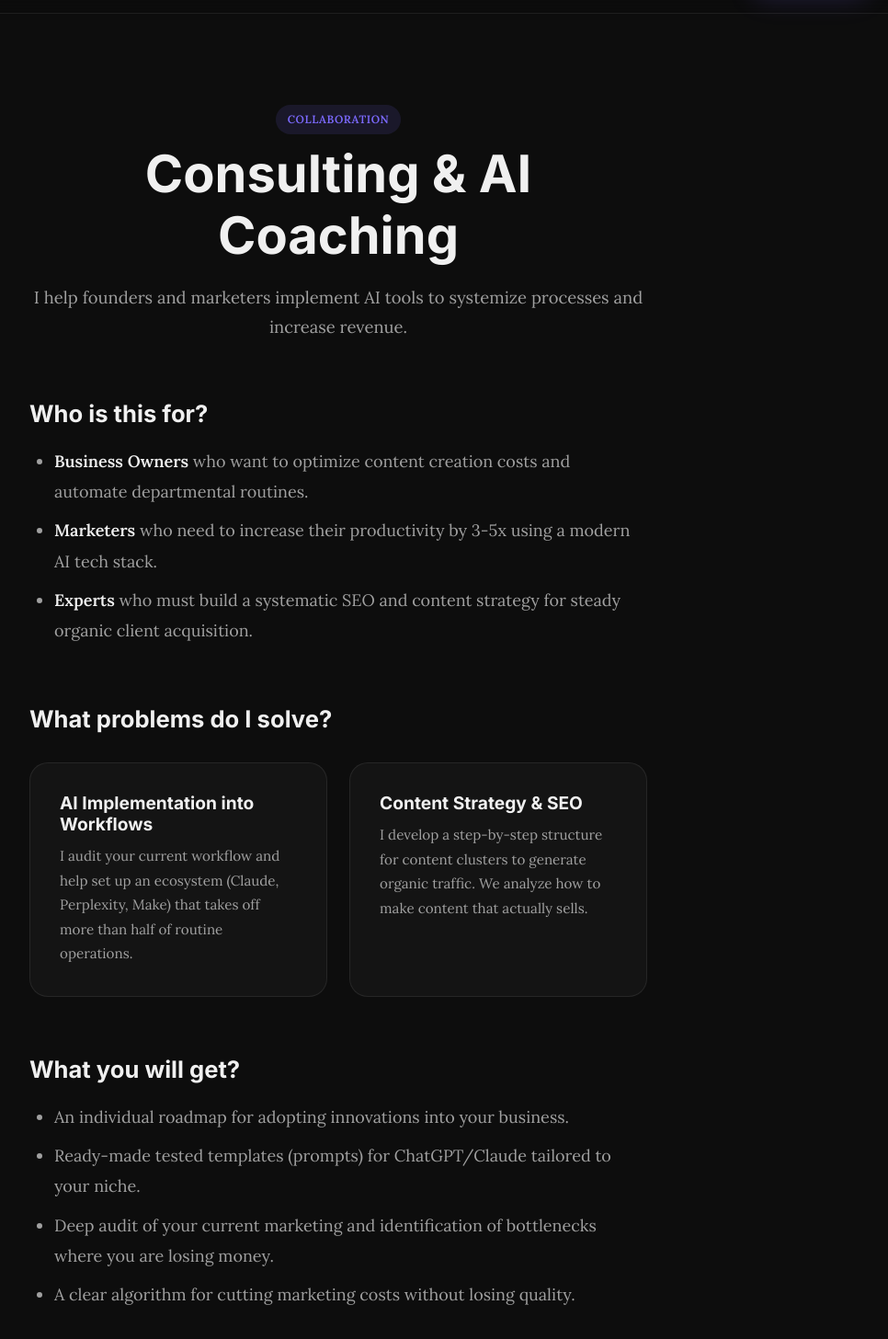
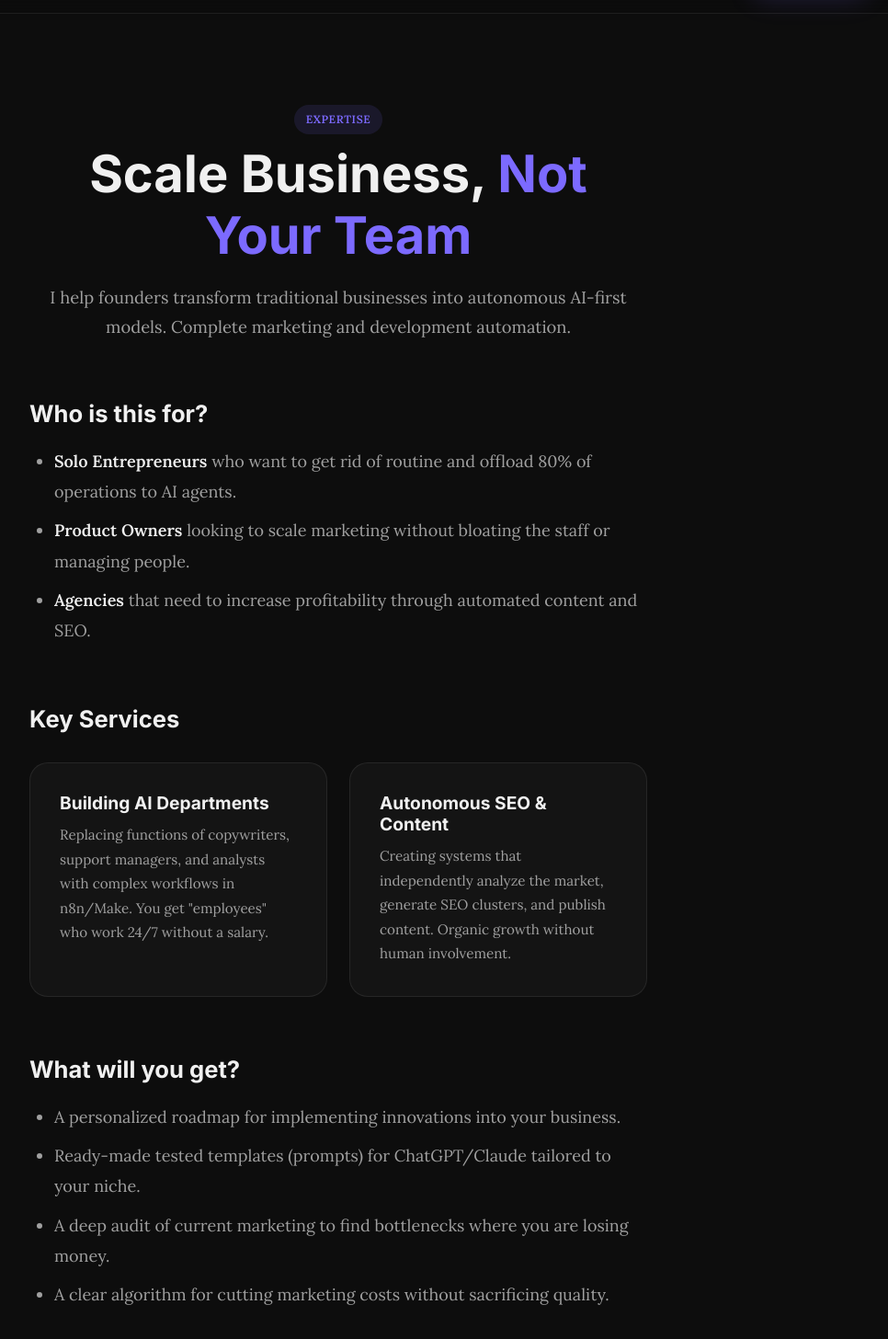
Before and after one commit to andrusyshyn-beta/taras-blog, a Next.js app: page /en/services in a window 1280 px wide. Shown: the part 54-1510 px from the top of the page at 92% size, without its empty margins (272-1238 px from the left). Built offline with nearby package versions, Linux system fonts and the light colour scheme.

Commit message:
Fixed tool CTA visibility on light background by using accent variables

```diff
--- a/app/(uk)/page.js
+++ b/app/(uk)/page.js
@@ -20,11 +20,11 @@ export default function HomePage() {
               Новий матеріал щотижня
             </div>
             <h1 className={styles.heroTitle}>
-              Впроваджуй AI швидше за{' '}
-              <span className={styles.heroAccent}>конкурентів</span>
+              Будую AI-first компанію{' '}
+              <span className={styles.heroAccent}>без жодного працівника</span>
             </h1>
             <p className={styles.heroDesc}>
-              Практичний блог про штучний інтелект, автоматизацію та growth-маркетинг. Показую, як одна людина з правильним AI-інструментарієм може працювати ефективніше за цілу команду.
+              Архітектура автономного бізнесу в епоху ШІ. Кейси, автоматизація та стратегії росту, де 80% процесів виконують AI-агенти.
             </p>
             <div className={styles.heroActions}>
               <Link href="/blog" className="btn btn--primary">
--- a/app/en/layout.js
+++ b/app/en/layout.js
@@ -12,21 +12,21 @@ export const viewport = {
 export const metadata = {
   metadataBase: new URL('https://taras-blog.vercel.app'),
   title: {
-    default: 'Taras Andrusyshyn — Tech & Marketing',
+    default: 'Taras Andrusyshyn — Autonomous Business / AI',
     template: '%s | Taras Andrusyshyn',
   },
   description:
-    'Blog about AI, tech, and marketing. Practical content without fluff: tools, strategies, and case studies.',
-  keywords: ['tech', 'marketing', 'digital', 'blog', 'Taras Andrusyshyn'],
+    'Autonomous business architecture in the AI era. Case studies, automation, and growth strategies where 80% of processes are handled by AI agents.',
+  keywords: ['AI', 'automation', 'solopreneurship', 'blog', 'Taras Andrusyshyn'],
   authors: [{ name: 'Taras Andrusyshyn' }],
   creator: 'Taras Andrusyshyn',
   openGraph: {
     type: 'website',
     locale: 'en_US',
     siteName: 'Taras Andrusyshyn',
-    title: 'Taras Andrusyshyn — Tech & Marketing',
+    title: 'Taras Andrusyshyn — Autonomous Business / AI',
     description:
-      'Blog about tech, marketing, and building efficient digital systems.',
+      'Autonomous business architecture in the AI era. Case studies, automation, and growth strategies where 80% of processes are handled by AI agents.',
   },
   twitter: {
     card: 'summary_large_image',
--- a/app/en/page.js
+++ b/app/en/page.js
@@ -20,11 +20,11 @@ export default function HomePage() {
               New material every week
             </div>
             <h1 className={styles.heroTitle}>
-              Adopt AI faster than{' '}
-              <span className={styles.heroAccent}>competitors</span>
+              Building an AI-first company{' '}
+              <span className={styles.heroAccent}>with zero employees</span>
             </h1>
             <p className={styles.heroDesc}>
-              Practical blog about Artificial Intelligence, automation, and growth marketing. I show how one person with the right AI tools can work more efficiently than a whole team.
+              Autonomous business architecture in the AI era. Case studies, automation, and growth strategies where 80% of processes are handled by AI agents.
             </p>
             <div className={styles.heroActions}>
               <Link href="/en/blog" className="btn btn--primary">
--- a/app/en/services/page.js
+++ b/app/en/services/page.js
@@ -1,8 +1,8 @@
 import Link from 'next/link';
 
 export const metadata = {
-  title: 'Services & Consulting',
-  description: 'Personal consulting on AI implementation, content strategy, and growth marketing.',
+  title: 'Services - Build Your Autonomous AI Business | Taras Andrusyshyn',
+  description: 'Helping solo entrepreneurs implement automation and AI agents to scale without hiring workers.',
 };
 
 export default function ServicesPage() {
@@ -10,42 +10,42 @@ export default function ServicesPage() {
     <div className="container--narrow" style={{ paddingTop: 'var(--space-7)', paddingBottom: 'var(--space-7)' }}>
       <div className="prose">
         <div style={{ textAlign: 'center', marginBottom: 'var(--space-5)' }}>
-          <span className="tag" style={{ marginBottom: '10px', display: 'inline-block' }}>Collaboration</span>
-          <h1 style={{ marginTop: 0, marginBottom: 'var(--space-2)' }}>Consulting & AI Coaching</h1>
+          <span className="tag" style={{ marginBottom: '10px', display: 'inline-block' }}>Expertise</span>
+          <h1 style={{ marginTop: 0, marginBottom: 'var(--space-2)' }}>Scale Business, <span className="text-accent">Not Your Team</span></h1>
           <p style={{ fontSize: '1.15rem', color: 'var(--text-secondary)' }}>
-            I help founders and marketers implement AI tools to systemize processes and increase revenue.
+            I help founders transform traditional businesses into autonomous AI-first models. Complete marketing and development automation.
           </p>
         </div>
 
         <h2>Who is this for?</h2>
         <ul>
-          <li><strong>Business Owners</strong> who want to optimize content creation costs and automate departmental routines.</li>
-          <li><strong>Marketers</strong> who need to increase their productivity by 3-5x using a modern AI tech stack.</li>
-          <li><strong>Experts</strong> who must build a systematic SEO and content strategy for steady organic client acquisition.</li>
+          <li><strong>Solo Entrepreneurs</strong> who want to get rid of routine and offload 80% of operations to AI agents.</li>
+          <li><strong>Product Owners</strong> looking to scale marketing without bloating the staff or managing people.</li>
+          <li><strong>Agencies</strong> that need to increase profitability through automated content and SEO.</li>
         </ul>
 
-        <h2>What problems do I solve?</h2>
+        <h2>Key Services</h2>
         <div style={{ display: 'grid', gridTemplateColumns: 'repeat(auto-fit, minmax(280px, 1fr))', gap: 'var(--space-3)', marginTop: 'var(--space-4)' }}>
           <div style={{ padding: 'var(--space-4)', background: 'var(--bg-secondary)', border: '1px solid var(--border)', borderRadius: 'var(--radius-lg)' }}>
-            <h3 style={{ marginTop: 0, fontSize: '1.2rem' }}>AI Implementation into Workflows</h3>
+            <h3 style={{ marginTop: 0, fontSize: '1.2rem' }}>Building AI Departments</h3>
             <p style={{ fontSize: '0.95rem', marginBottom: 0, color: 'var(--text-secondary)' }}>
-              I audit your current workflow and help set up an ecosystem (Claude, Perplexity, Make) that takes off more than half of routine operations.
+              Replacing functions of copywriters, support managers, and analysts with complex workflows in n8n/Make. You get "employees" who work 24/7 without a salary.
             </p>
           </div>
           <div style={{ padding: 'var(--space-4)', background: 'var(--bg-secondary)', border: '1px solid var(--border)', borderRadius: 'var(--radius-lg)' }}>
-            <h3 style={{ marginTop: 0, fontSize: '1.2rem' }}>Content Strategy & SEO</h3>
+            <h3 style={{ marginTop: 0, fontSize: '1.2rem' }}>Autonomous SEO & Content</h3>
             <p style={{ fontSize: '0.95rem', marginBottom: 0, color: 'var(--text-secondary)' }}>
-              I develop a step-by-step structure for content clusters to generate organic traffic. We analyze how to make content that actually sells.
+              Creating systems that independently analyze the market, generate SEO clusters, and publish content. Organic growth without human involvement.
             </p>
           </div>
         </div>
 
-        <h2 style={{ marginTop: 'var(--space-6)' }}>What you will get?</h2>
+        <h2 style={{ marginTop: 'var(--space-6)' }}>What will you get?</h2>
         <ul>
-          <li>An individual roadmap for adopting innovations into your business.</li>
+          <li>A personalized roadmap for implementing innovations into your business.</li>
           <li>Ready-made tested templates (prompts) for ChatGPT/Claude tailored to your niche.</li>
-          <li>Deep audit of your current marketing and identification of bottlenecks where you are losing money.</li>
-          <li>A clear algorithm for cutting marketing costs without losing quality.</li>
+          <li>A deep audit of current marketing to find bottlenecks where you are losing money.</li>
+          <li>A clear algorithm for cutting marketing costs without sacrificing quality.</li>
         </ul>
 
         <hr style={{ margin: 'var(--space-6) 0' }} />
@@ -53,7 +53,7 @@ export default function ServicesPage() {
         <div style={{ display: 'flex', flexDirection: 'column', alignItems: 'center', textAlign: 'center', background: 'var(--bg-secondary)', padding: 'var(--space-6)', borderRadius: 'var(--radius-lg)', border: '1px solid var(--border)' }}>
           <h3 style={{ marginTop: 0, fontSize: '1.8rem' }}>Let's work together</h3>
           <p style={{ fontSize: '1.05rem', color: 'var(--text-secondary)', maxWidth: '600px' }}>
-            Drop me a private message on Telegram. Briefly tell me about yourself and your project, and we will discuss collaboration options with no strings attached.
+            Drop me a DM on Telegram. Briefly tell me about your project, and we will discuss collaboration options with no obligations.
           </p>
           <a
             href="https://t.me/tsand07"
```
Also changed, not shown: app/(uk)/layout.js (+5 -5 lines), app/(uk)/services/page.js (+14 -14 lines), app/(uk)/tools/page.module.css (+4 -3 lines), app/en/tools/page.module.css (+4 -3 lines).
